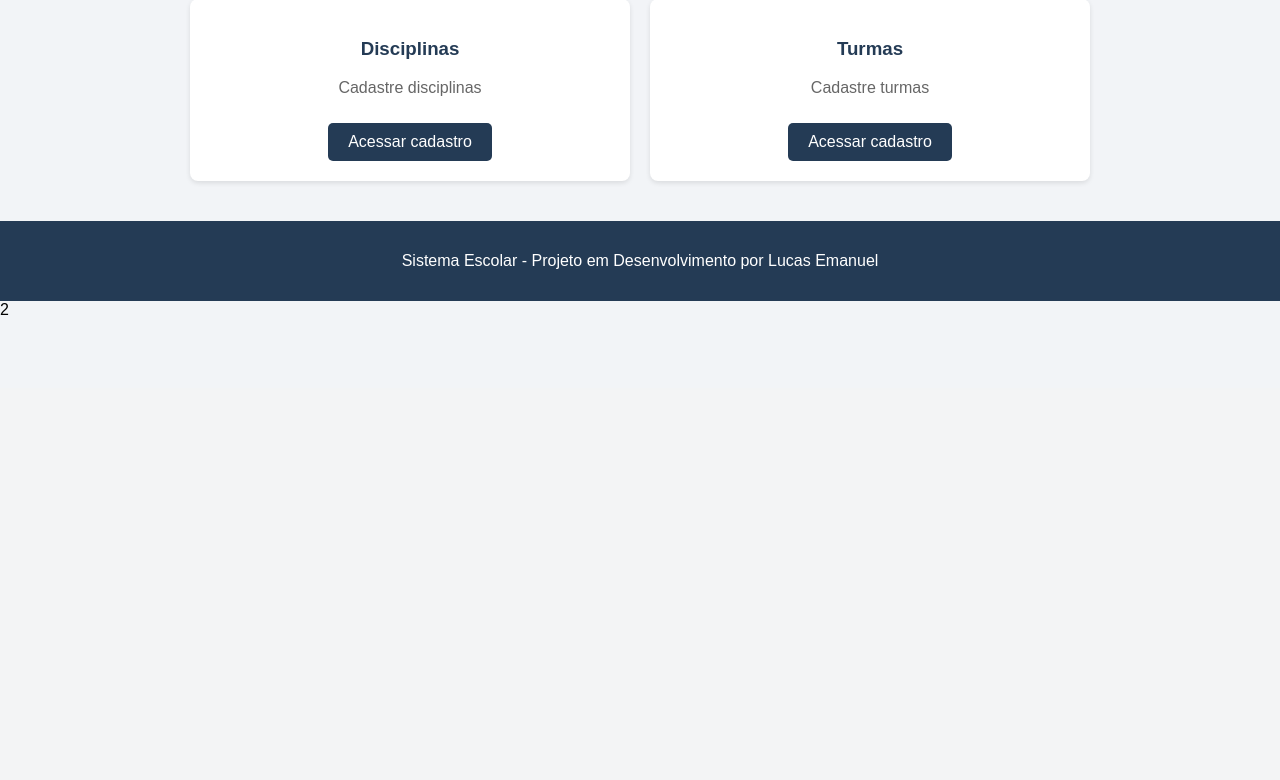
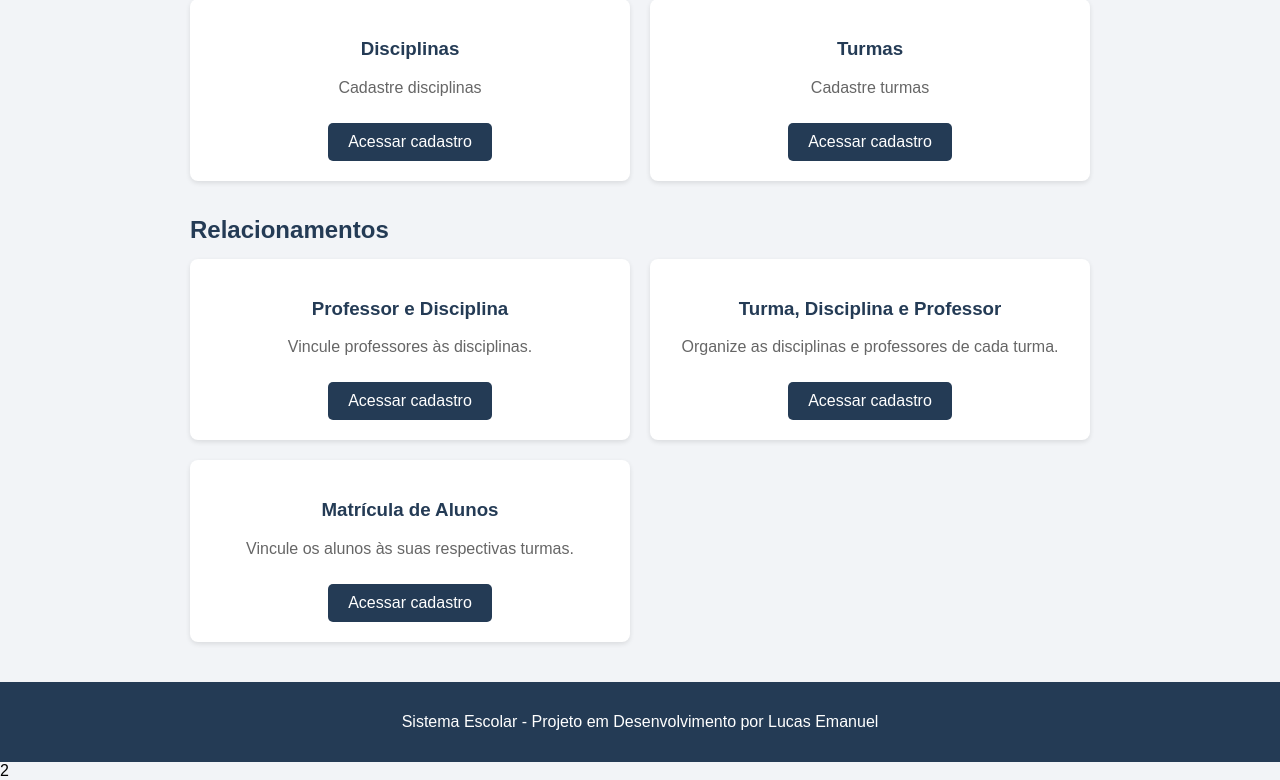
Before and after one commit to Lerpegui007/SISTEMA_ESCOLAR, a PHP site: page /pages/home.php in a window 1280 px wide. Shown: the part 412-1192 px from the top of the page. Before the commit the page ends 727 px from the top, so only its background shows below. Run offline with PHP 8.4, Linux system fonts and the light colour scheme.

Commit message:
Uncomment and update links in home.php

```diff
--- a/pages/home.php
+++ b/pages/home.php
@@ -132,7 +132,7 @@
 
         </div>
 
-       <!-- <h2>Relacionamentos</h2>
+        <h2>Relacionamentos</h2>
 
         <div class="container">
 
@@ -151,10 +151,10 @@
             <div class="card">
                 <h3>Matrícula de Alunos</h3>
                 <p>Vincule os alunos às suas respectivas turmas.</p>
-                <a href="turma_aluno.html">Acessar cadastro</a>
+                <a href="turma-aluno/form_turma-aluno.php">Acessar cadastro</a>
             </div>
 
-        </div> -->
+        </div>
 
     </main>
 
```
